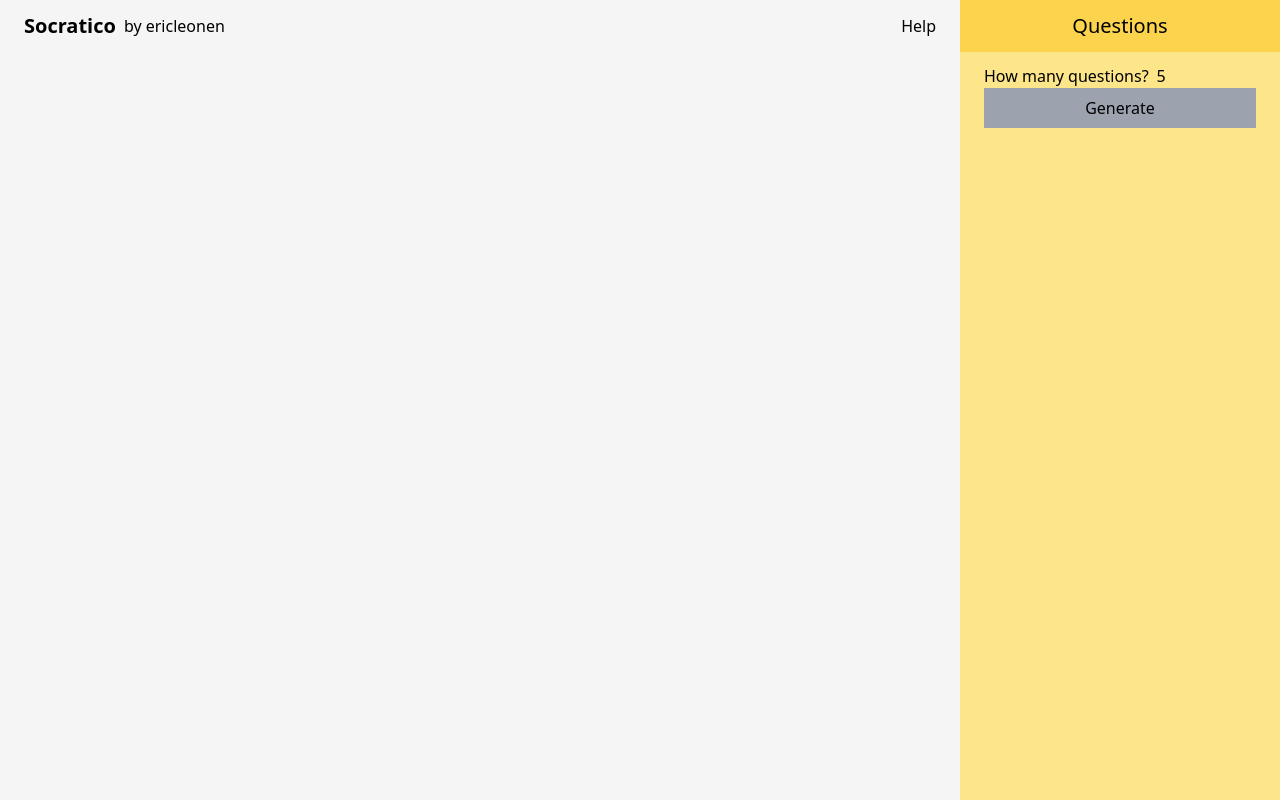
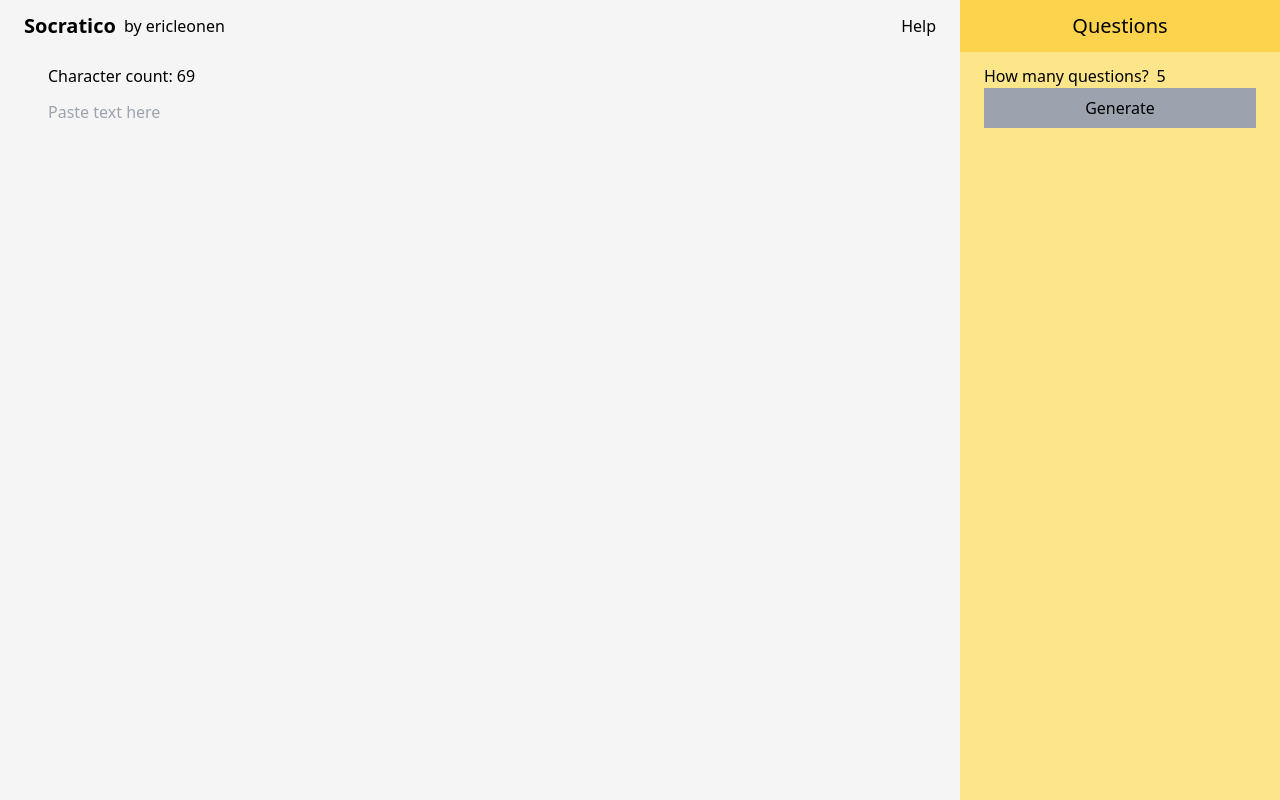
Before and after one commit to ericleonen/socratico, a Next.js app: page / in a window 1280 px wide. Built offline with nearby package versions, Linux system fonts and the light colour scheme.

Commit message:
autosize textarea

```diff
--- a/src/components/TextSection/CharacterCount.tsx
+++ b/src/components/TextSection/CharacterCount.tsx
@@ -0,0 +1,5 @@
+export default function CharacterCount() {
+    return (
+        <p>Character count: 69</p>
+    )
+}
--- a/src/components/TextSection/TextField.tsx
+++ b/src/components/TextSection/TextField.tsx
@@ -0,0 +1,22 @@
+import { onChangeText, useAutoSizeTextArea } from "@/utils/textUtils";
+import { useRef } from "react"
+
+type TextFieldProps = {
+    text: string,
+    setText: (text: string) => void
+}
+
+export default function TextField({ text, setText }: TextFieldProps) {
+    const textAreaRef = useRef<HTMLTextAreaElement>(null);
+    useAutoSizeTextArea(textAreaRef.current, text);
+
+    return (
+        <textarea
+            value={text}
+            onChange={onChangeText(setText)}
+            ref={textAreaRef}
+            placeholder="Paste text here"
+            className="w-full resize-none bg-transparent focus:outline-none py-3"
+        />
+    )
+}
--- a/src/components/TextSection/index.tsx
+++ b/src/components/TextSection/index.tsx
@@ -1,3 +1,16 @@
-export default function TextSection() {
-    return null;
+import CharacterCount from "./CharacterCount";
+import TextField from "./TextField";
+
+type TextSectionProps = {
+    text: string,
+    setText: (text: string) => void
 }
+
+export default function TextSection({ text, setText }: TextSectionProps) {
+    return (
+        <div className="flex flex-grow flex-col w-full px-12 py-3">
+            <CharacterCount />
+            <TextField {...{text, setText}} />
+        </div>
+    );
+}
--- a/src/pages/index.tsx
+++ b/src/pages/index.tsx
@@ -1,13 +1,16 @@
 import Header from "@/components/Header";
 import QuestionsSection from "@/components/QuestionsSection";
 import TextSection from "@/components/TextSection";
+import { useState } from "react";
 
 export default function App() {
+  const [text, setText] = useState<string>("");
+
   return (
     <div className="flex h-screen w-screen">
-      <div className="flex flex-col w-[75%]">
+      <div className="flex flex-col w-[75%] overflow-y-scroll">
         <Header />
-        <TextSection />
+        <TextSection {...{text, setText}} />
       </div>
       <QuestionsSection />
     </div>
--- /dev/null
+++ b/src/utils/textUtils.ts
@@ -0,0 +1,23 @@
+import { ChangeEvent, useEffect } from "react";
+
+export function useAutoSizeTextArea(textAreaRef: HTMLTextAreaElement | null, value: string) {
+    useEffect(() => {
+        if (textAreaRef) {
+            textAreaRef.style.height = "0px";
+            textAreaRef.style.height = `${textAreaRef.scrollHeight}px`;
+
+            console.log(textAreaRef.style.height);
+        }
+    }, [textAreaRef, value]);
+}
+
+export function onChangeText(setText: (text: string) => void) {
+    return (event: ChangeEvent) => {
+        if (
+            event.target instanceof HTMLTextAreaElement ||
+            event.target instanceof HTMLInputElement
+        ) {
+            setText(event.target.value)
+        }
+    };
+}
```
